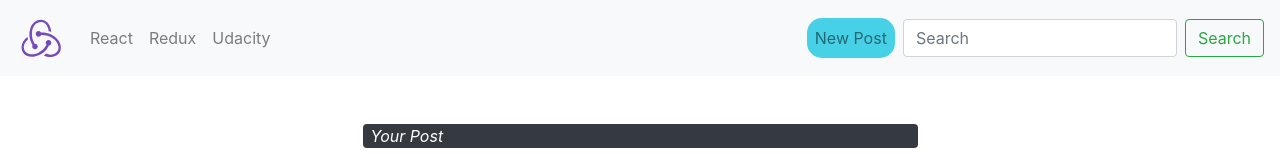
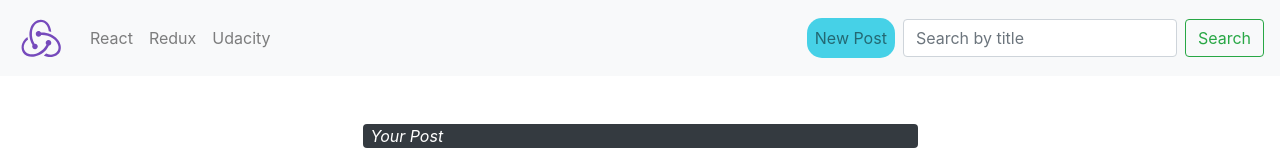
Before and after one commit to andreony/readable-react-redux, a React (Create React App) app: page /new-post in a window 1280 px wide. Shown: the top 154 px of the page. Built offline with nearby package versions, Linux system fonts and the light colour scheme; no server answers.

Commit message:
added search post by title filter and fixed avatar

```diff
--- a/package.json
+++ b/package.json
@@ -10,6 +10,7 @@
     "@testing-library/user-event": "^7.1.2",
     "bootstrap": "^4.4.1",
     "react": "^16.13.1",
+    "react-debounce-input": "^3.2.2",
     "react-dom": "^16.13.1",
     "react-redux": "^7.1.3",
     "react-router-dom": "^5.1.2",
--- a/src/app/components/Nav.js
+++ b/src/app/components/Nav.js
@@ -1,8 +1,23 @@
-import React from 'react'
+import React, { useEffect } from 'react'
 import logo from '../../logo.svg'
 import { NavLink } from 'react-router-dom'
+import { setSearchFilter } from '../../features/search/searchSlice'
+import { useInput } from '../hooks/useInput'
 
 export default function Navbar() {
+
+	const { searchText, setSearchText, dispatch, bind } = useInput('')
+
+	useEffect( () => {
+		// dispatch when searchText is updated
+		dispatch(setSearchFilter(searchText))
+	}, [dispatch, searchText])
+
+	const handleSubmit = (e) => {
+		e.preventDefault()
+		setSearchText(searchText)
+	}
+
 	return (
 		<nav className="navbar navbar-expand-lg navbar-light bg-light mb-5">
 			<NavLink
@@ -32,8 +47,15 @@ export default function Navbar() {
 					</li>
 				</ul>
 				<form className="form-inline my-2 my-lg-0">
-					<input className="form-control mr-sm-2" type="search" placeholder="Search" aria-label="Search"/>
-					<button className="btn btn-outline-success my-2 my-sm-0" type="submit">Search</button>
+					<input
+						className="form-control mr-sm-2"
+						placeholder="Search by title"
+						type="search"
+						{...bind}/>
+					<button
+						className="btn btn-outline-success my-2 my-sm-0"
+						type="submit"
+						onClick={handleSubmit}>Search</button>
 				</form>
 			</div>
 		</nav>
--- /dev/null
+++ b/src/app/hooks/useInput.js
@@ -0,0 +1,23 @@
+// creating a custom hook
+import { useState, useRef } from 'react'
+import { useDispatch } from 'react-redux';
+
+export const useInput = (initialValue) => {
+    const [searchText, setSearchText] = useState(initialValue);
+    const inputRef = useRef()
+	const dispatch = useDispatch()
+
+    return {
+        searchText,
+        setSearchText,
+        dispatch,
+        reset: () => setSearchText(""),
+        bind: {
+            ref: inputRef,
+            value:searchText,
+            onChange: event => {
+                setSearchText(event.target.value)
+            }
+        }
+    }
+}
--- a/src/app/store.js
+++ b/src/app/store.js
@@ -6,6 +6,7 @@ import commentsReducer from '../features/comments/commentsSlice'
 import authedUserReducer from '../features/auth/authedUserSlice'
 import filterSortReducer from '../features/sorters/sortersSlice';
 import categoriesReducer from '../features/categories/categoriesSlice'
+import searchReducer from '../features/search/searchSlice'
 
 export default configureStore({
   reducer: {
@@ -15,6 +16,7 @@ export default configureStore({
     comments: commentsReducer,
     authedUser: authedUserReducer,
     sortBy: filterSortReducer,
+    searchBy: searchReducer
   },
   middleware: [...getDefaultMiddleware(), logger]
 });
--- a/src/features/posts/PostView.js
+++ b/src/features/posts/PostView.js
@@ -6,7 +6,7 @@ import Comment from '../comments/Comment'
 import { selectPostIds } from './postsSlice'
 import { Redirect } from 'react-router-dom'
 
-const PostView = ({dispatch, post_id, loading}) => {
+const PostView = ({dispatch, post_id, loading, postIds}) => {
 
 	const comments = useSelector(selectAllComments)
 	const postsIds = useSelector(selectPostIds)
@@ -24,7 +24,7 @@ const PostView = ({dispatch, post_id, loading}) => {
 		<div className="container">
 			<div className="row py-3">
 				<div className="col-sm-10 offset-1 mb-3">
-					<Post id={post_id}/>
+					<Post id={post_id} index={postIds.indexOf(post_id)}/>
 					{	loading
 						? <div className="text-center App-logo">Loading...</div>
 						: comments
@@ -41,11 +41,12 @@ const PostView = ({dispatch, post_id, loading}) => {
 
 const mapStateToProps = (state, props) => {
 	const { post_id } = props.match.params
+	const postIds = state.posts.ids
 	return {
 		post_id,
-		loading: state.comments.loading
+		loading: state.comments.loading,
+		postIds
 	}
 }
 
-
 export default connect(mapStateToProps)(PostView)
--- a/src/features/posts/PostsList.js
+++ b/src/features/posts/PostsList.js
@@ -3,7 +3,7 @@ import { useSelector} from 'react-redux'
 
 import Post from './Post';
 
-function PostsList({posts}) {
+function PostsList({posts, postIds}) {
   const postsLoading = useSelector(state => state.posts.loading);
 
   if(postsLoading)
@@ -13,7 +13,7 @@ function PostsList({posts}) {
       <div className="row">
         {posts.map((post, i) => {
           return <div className="col-12 mb-4" key={post.id}>
-                <Post id={post.id} index={i} linkToView={true}  />
+              <Post id={post.id} index={postIds.indexOf(post.id)} linkToView={true}  />
           </div>
         })}
       </div>
--- /dev/null
+++ b/src/features/posts/SearchedPosts.js
@@ -0,0 +1,15 @@
+import { selectAllPosts } from "./postsSlice";
+import { createSelector } from "@reduxjs/toolkit";
+
+const selectSearchText = state => state.searchBy;
+
+const selectSearchedPosts = createSelector(
+    [selectAllPosts, selectSearchText],
+    (posts, searchText) => {
+        if(searchText === '' || typeof searchText === 'undefined')
+            return posts
+        return posts.filter( post => post.title.toLowerCase().includes(searchText.toLowerCase()))
+    }
+)
+
+export default selectSearchedPosts
--- a/src/features/posts/SortedPosts.js
+++ b/src/features/posts/SortedPosts.js
@@ -1,14 +1,14 @@
 import { createSelector } from "@reduxjs/toolkit";
-import { selectAllPosts } from "./postsSlice";
 import { sortFilters } from "../sorters/sortersSlice";
 import { connect } from "react-redux";
 import { withRouter } from 'react-router-dom'
 import PostsList from "./PostsList";
+import selectSearchedPosts from './SearchedPosts'
 
 const selectSortBy = state => state.sortBy
 
 const selectSortedPosts = createSelector(
-	[selectAllPosts, selectSortBy],
+	[selectSearchedPosts, selectSortBy],
 	(posts, sortBy) => {
 		switch(sortBy){
 			// note to always return a copy of the memoized json using .slice()
@@ -33,10 +33,12 @@ const selectSortedPosts = createSelector(
 
 const mapStateToProps = (state, props) => {
 	const { category } = props.match.params
+	const postIds = state.posts.ids
 	return {
 		posts: category
 			? selectSortedPosts(state).filter( post => post.category === category)
-			: selectSortedPosts(state)
+			: selectSortedPosts(state),
+		postIds
 	}
 }
 
--- /dev/null
+++ b/src/features/search/searchSlice.js
@@ -0,0 +1,16 @@
+import { createSlice } from "@reduxjs/toolkit";
+
+const searchSlice = createSlice({
+    name: 'searchFilter',
+    initialState: '',
+    reducers:{
+        setSearchFilter(state, action){
+            return action.payload
+                ? action.payload
+                : ''
+        }
+    }
+})
+
+export const { setSearchFilter } = searchSlice.actions
+export default searchSlice.reducer
```
Also changed, not shown: 1 other file (tests, documents, lock files or other folders). Lines whose indentation alone changed are shown as unchanged.
